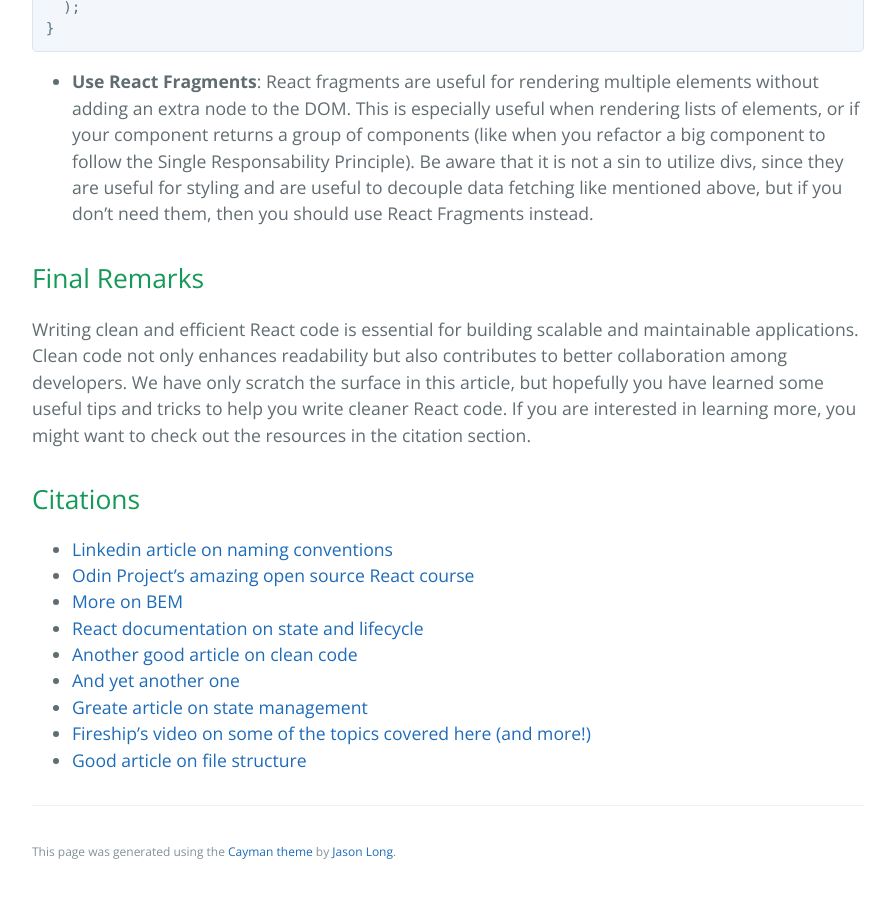
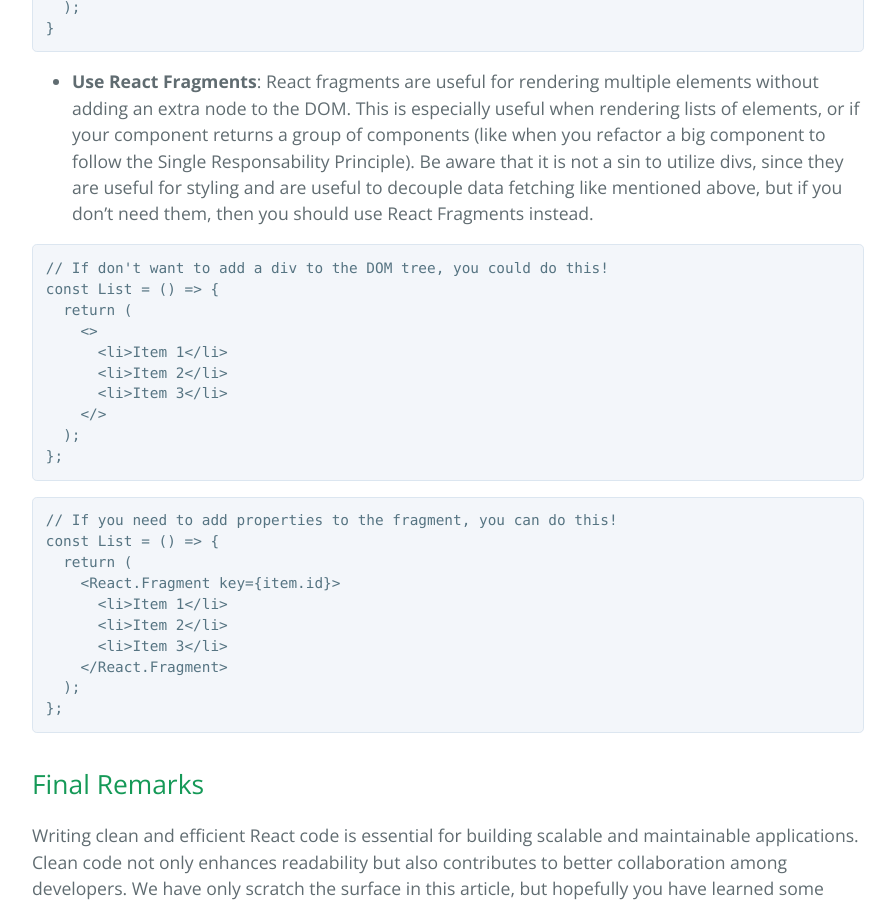
Before and after one commit to learning-software-engineering/learning-software-engineering.github.io, a Jekyll site: the page built from Topics/Tech_Stacks/Writing_Clean_React_Code.md, in a window 1280 px wide and 900 px high, scrolled down 5614 px. Shown: the whole window, without its empty margins (192-1087 px from the left). Built offline with Jekyll 4.4.1, drawn with Linux system fonts in a browser that asks for light colours; our own code applies the rules of GitHub Pages for plain Markdown files.

Commit message:
Add example of how to use React Fragments

````diff
--- a/Topics/Tech_Stacks/Writing_Clean_React_Code.md
+++ b/Topics/Tech_Stacks/Writing_Clean_React_Code.md
@@ -161,6 +161,32 @@ export default function AdditionDisplay() {
 
 - **Use React Fragments**: React fragments are useful for rendering multiple elements without adding an extra node to the DOM. This is especially useful when rendering lists of elements, or if your component returns a group of components (like when you refactor a big component to follow the Single Responsability Principle). Be aware that it is not a sin to utilize divs, since they are useful for styling and are useful to decouple data fetching like mentioned above, but if you don't need them, then you should use React Fragments instead.
 
+```jsx
+// If don't want to add a div to the DOM tree, you could do this!
+const List = () => {
+  return (
+    <>
+      <li>Item 1</li>
+      <li>Item 2</li>
+      <li>Item 3</li>
+    </>
+  );
+};
+```
+
+```jsx
+// If you need to add properties to the fragment, you can do this!
+const List = () => {
+  return (
+    <React.Fragment key={item.id}>
+      <li>Item 1</li>
+      <li>Item 2</li>
+      <li>Item 3</li>
+    </React.Fragment>
+  );
+};
+```
+
 ## Final Remarks
 
 Writing clean and efficient React code is essential for building scalable and maintainable applications. Clean code not only enhances readability but also contributes to better collaboration among developers. We have only scratch the surface in this article, but hopefully you have learned some useful tips and tricks to help you write cleaner React code. If you are interested in learning more, you might want to check out the resources in the citation section.
@@ -176,3 +202,7 @@ Writing clean and efficient React code is essential for building scalable and ma
 - [Greate article on state management](https://oskari.io/blog/stop-react-global-state-part-1)
 - [Fireship's video on some of the topics covered here (and more!)](https://www.youtube.com/watch?v=b0IZo2Aho9Y)
 - [Good article on file structure](https://medium.com/@kthamodaran/react-8-best-practices-folder-structure-5dbda48a69e)
+
+```
+
+```
````
